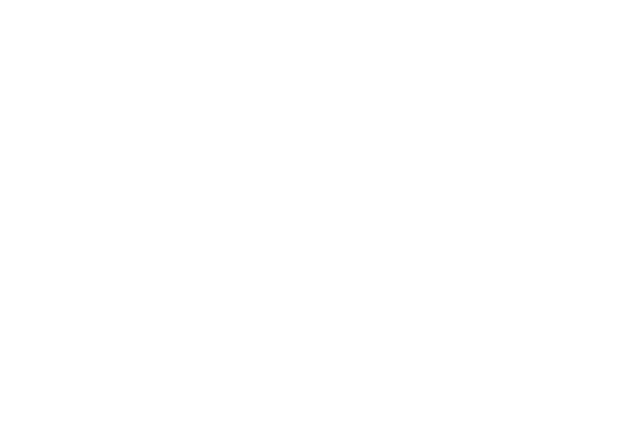
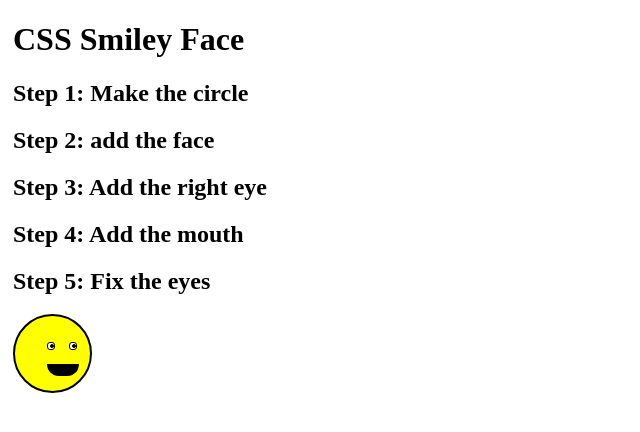
Before and after one commit to lillianzimmerman/SmileyFace, a plain HTML site: page index.html in a window 1280 px wide. Shown: the whole page, without its empty margins (0-640 px from the left). Drawn offline with Linux system fonts and the light colour scheme.

Commit message:
Smiley face styling updated

```diff
--- a/index.html
+++ b/index.html
@@ -8,6 +8,22 @@
     <link rel="stylesheet" href="smiley.css">
 </head>
 <body>
-
+    <div class="wrapper">
+        <h1>CSS Smiley Face</h1>
+        <h2>Step 1: Make the circle</h2>
+        <h2>Step 2: add the face</h2>
+        <h2>Step 3: Add the right eye</h2>
+        <h2>Step 4: Add the mouth</h2>
+        <h2>Step 5: Fix the eyes</h2>
+        <div class="face">
+            <div class="eye left">
+                <div class="pupil"></div>
+            </div>
+            <div class="eye right">
+                <div class="pupil"></div>
+            </div>
+            <div class="mouth"></div>
+        </div>
+    </div>
 </body>
 </html>
--- a/smiley.css
+++ b/smiley.css
@@ -9,3 +9,46 @@
     background-color: yellow;
     border-radius: 50px;
 }
+
+.eye {
+    width: 6px;
+    height: 6px;
+    border: solid 1px black;
+    border-radius: 3px;
+    z-index: 1;
+    position: relative;
+    background-color: white;
+}
+
+.left {
+    left: 32px;
+    top: 26px;
+}
+
+.right {
+    left: 54px;
+    top: 18px;
+}
+
+.mouth {
+    width: 30px;
+    height: 10px;
+    border: solid 1px black;
+    border-radius: 0 0 45px 45px;
+    margin: 16px;
+    position: relative;
+    top: 1em;
+    left: 1em;
+    background-color: black;
+}
+
+.pupil {
+    width: 2px;
+    height: 2px;
+    border: solid 1px black;
+    border-radius: 2px;
+    position: relative;
+    top: 1px;
+    left: 2px;
+    background-color: black;
+}
```
